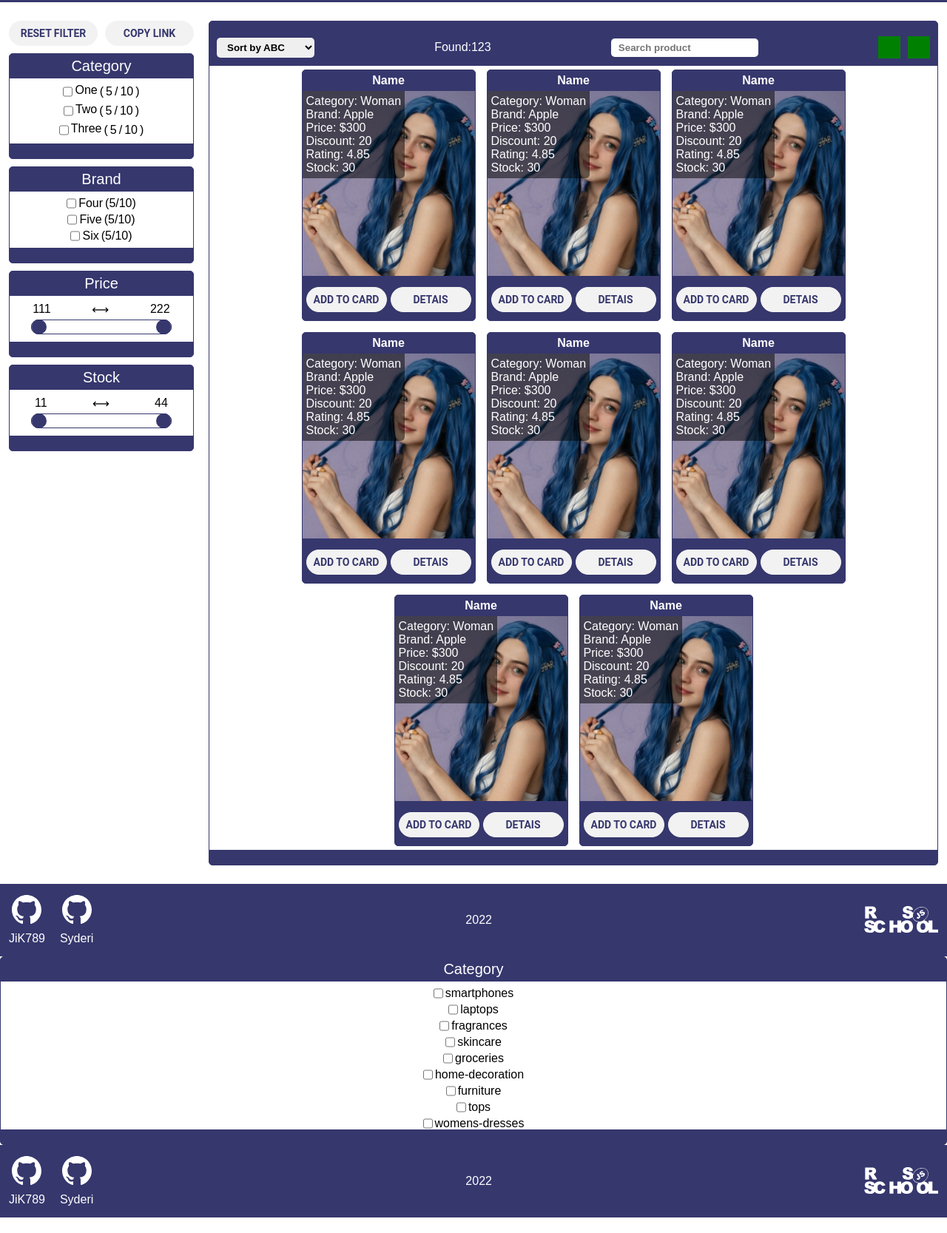
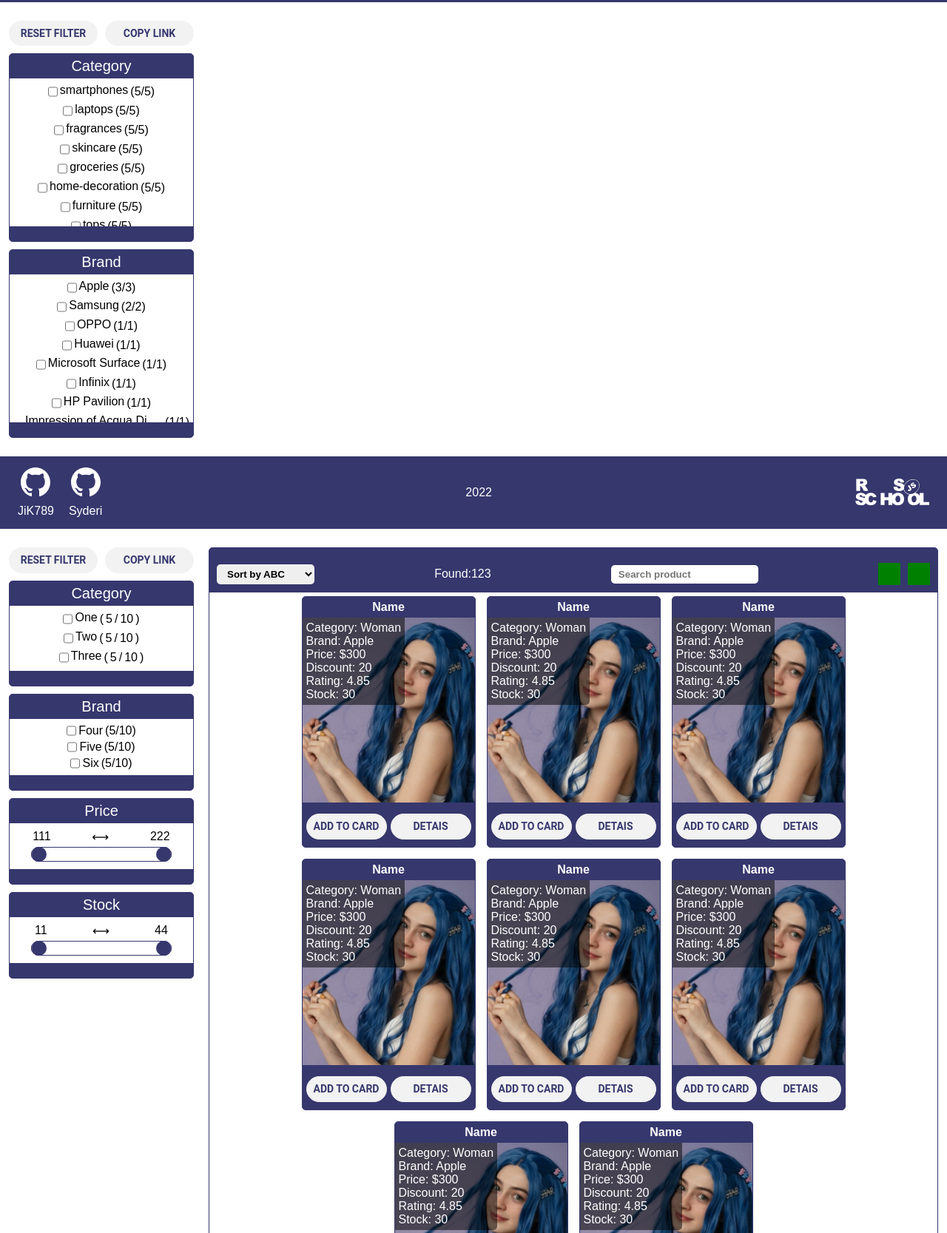
Before and after one commit to jewelhux/OnlineStore, a website built with webpack: page online-store/index.html in a window 1280 px wide. Shown: the part 87-1754 px from the top of the page at 74% size. Before the commit the page ends 1733 px from the top, so only its background shows below. Built offline with nearby package versions, Linux system fonts and the light colour scheme.

Commit message:
refactor: main, footer, header and feat: const, biewBlocks, utils

```diff
--- a/online-store/index.html
+++ b/online-store/index.html
@@ -8,7 +8,8 @@
 </head>
 <body>
 
-  <main class="page-main-one _main-container">
+  <main>
+    <div class="page-main-one _main-container">
       <section class="main-one _container">
         <div class="main-one__left filter">
           <div class="filter__stock stock">
@@ -247,26 +248,8 @@
           </div>
         </div>
       </section>
+    </div>
   </main>
-  <footer class="page-footer _main-container">
-    <section class="footer _container">
-      <div class="footer__item github">
-        <div class="footer__link-container">
-          <div class="footer__link-container-item">
-            <a href="https://github.com/Jik789" class="footer__link footer__github"></a>
-            <p class="footer__author">JiK789</p>
-          </div>
-          <div class="footer__link-container-item">
-            <a href="https://github.com/syderi" class="footer__link footer__github"></a>
-            <p class="footer__author">Syderi</p>
-          </div>
-        </div>
-      </div>
-      <p class="footer__item date-relese">2022</p>
-      <div class="footer__item rsschool">
-        <a href="https://rs.school/index.html" class="footer__link footer__rsschool"></a>
-      </div>
-    </section>
-  </footer>
+
 </body>
 </html>
--- a/online-store/src/components/model/_ModelCreateFilterData.ts
+++ b/online-store/src/components/model/_ModelCreateFilterData.ts
@@ -39,8 +39,6 @@ class CreateFilterData {
 
 
     this.FILTER.category.push("smartphones")
-
-console.log("this._FILTER",this._FILTER)
   }
 // ссылка на класс Базы данных
   public get baseData() {
@@ -114,10 +112,8 @@ console.log("this._FILTER",this._FILTER)
       })
     })
 
-    console.log("result",result)
     filter.category.forEach((item) => {
 
-      console.log("result[item]",result[item])
 
     //  result[item][0] +=1
     })
--- /dev/null
+++ b/online-store/src/components/utils/const.ts
@@ -0,0 +1,8 @@
+import CustomElement from '../utils/_createCustomElement';
+const customElement = new CustomElement();
+
+const HEADER = customElement.createElement('header', {className: "page-header _main-container"});
+const MAIN = customElement.createElement('main');
+const FOOTER = customElement.createElement('footer', {className: "page-footer _main-container"});
+
+export { HEADER, MAIN, FOOTER }
--- /dev/null
+++ b/online-store/src/components/utils/utils.ts
@@ -0,0 +1,21 @@
+import { stringArrayObject } from '../typingTS/_type';
+
+// Функция получения HTML элемента из строки
+const createElement = (template: string): HTMLElement => {
+  const newElement = document.createElement('div');
+  newElement.innerHTML = template;
+
+  return newElement.firstElementChild as HTMLElement
+};
+
+const itemFilterCheckbox = (name: string, data: number[]): HTMLElement  => {
+  const temp = `<div>
+    <input type="checkbox" id=${name}>
+    <label for=${name}>${name}</label>
+    <div>(${data[0]}/${data[1]})</div>
+  </div>`
+
+  return createElement(temp)
+}
+
+export { itemFilterCheckbox }
--- /dev/null
+++ b/online-store/src/components/view/_ViewBlocks.ts
@@ -0,0 +1,7 @@
+import { HEADER, MAIN, FOOTER } from '../utils/const';
+
+export default function renderHTMLBlocks(one: HTMLElement, two: HTMLElement, three: HTMLElement):void {
+  document.body.prepend(one, two, three);
+}
+
+renderHTMLBlocks(HEADER, MAIN, FOOTER); // Отрисуем блоки
--- a/online-store/src/components/view/_ViewFooter.ts
+++ b/online-store/src/components/view/_ViewFooter.ts
@@ -1,6 +1,7 @@
 import ControllerMain from "../controller/_ControllerMain";
 import { stringArrayObject } from '../typingTS/_type'
 import Router from "../router";
+import { FOOTER } from '../utils/const';
 
 class ViewFooter {
   _controller: ControllerMain;
@@ -27,10 +28,7 @@ class ViewFooter {
   }
 
   createFooter() {
-
-    const footer: HTMLElement = document.createElement("footer")
-
-    footer.innerHTML = `<footer class="page-footer _main-container">
+    FOOTER.innerHTML = `<footer class="page-footer _main-container">
   <section class="footer _container">
     <div class="footer__item github">
       <div class="footer__link-container">
@@ -51,9 +49,7 @@ class ViewFooter {
   </section>
 </footer>`
 
-    footer.onclick = () => { this._router.pushState('/product') }
-
-    this.root.append(footer)
+    FOOTER.onclick = () => { this._router.pushState('/product') }
   }
 
   createMain() {
--- a/online-store/src/components/view/_ViewHeader.ts
+++ b/online-store/src/components/view/_ViewHeader.ts
@@ -1,5 +1,6 @@
 import CustomElement from '../utils/_createCustomElement';
-import basket from '../../assets/img/png/basket.png'
+import basket from '../../assets/img/png/basket.png';
+import { HEADER } from '../utils/const';
 
 class ViewHeader {
   headerTotalPrice: HTMLElement
@@ -19,8 +20,6 @@ class ViewHeader {
 
 
   createHeader() {
-  const HEADER = this.customElement.createElement('header', { className: 'page-header _main-container'});
-
   //Header контейнер
   const headerContainer = this.customElement.createElement('section', { className: 'header _container'});
   this.customElement.addChildren(HEADER,[headerContainer])
--- a/online-store/src/components/view/_ViewMain.ts
+++ b/online-store/src/components/view/_ViewMain.ts
@@ -2,9 +2,14 @@ import CustomElement from '../utils/_createCustomElement';
 import ControllerMain from '../controller/_ControllerMain';
 import { stringArrayObject } from '../typingTS/_type';
 import { IitemDATA} from '../typingTS/_interfaces'
+import { itemFilterCheckbox } from '../utils/utils';
+import { MAIN } from '../utils/const';
 
 class ViewMain {
-  mainCheckList: HTMLElement
+  buttonReset: HTMLElement
+  buttonCopy: HTMLElement
+  filterCategoryMain: HTMLElement
+  filterBrandMain: HTMLElement
   customElement: CustomElement
   _controller: ControllerMain;
   startCategoryData: stringArrayObject
@@ -17,37 +22,62 @@ class ViewMain {
     this.startBrandData = this._controller.startBrandData;
     this.startServerData = this._controller.startServerData;
     this.customElement = new CustomElement();
-    this.mainCheckList = this.customElement.createElement('div', { className: 'filter__item-container category__container filter__item-container-scroll'});
+
+    this.buttonReset = this.customElement.createElement('button', { className: 'stock__reset _btn', textContent: 'Reset Filter'}); // button Reset
+    this.buttonCopy = this.customElement.createElement('button', { className: 'stock__copy _btn', textContent: 'Copy Link'}); // button Copy
+    this.filterCategoryMain = this.customElement.createElement('div', { className: 'filter__item-container category__container filter__item-container-scroll'}); // Category
+    this.filterBrandMain = this.customElement.createElement('div', { className: 'filter__item-container brand__container filter__item-container-scroll'}); // Brand
 
     this.create();
   }
 
 
-  create(data: stringArrayObject = this.startCategoryData) {
-    console.log("this.startCategoryData",this.startCategoryData)
-    console.log("this.startBrandData",this.startBrandData)
-    console.log("this.startServerData",this.startServerData)
+  create(dataFilterCategory: stringArrayObject = this.startCategoryData, dataFilterBrand: stringArrayObject = this.startBrandData) {
+    // Создание основной секции
+    const pageMain = this.customElement.createElement('div', { className: 'page-main-one _main-container'});
+    const mainOne = this.customElement.createElement('div', { className: 'main-one _container'});
+    this.customElement.addChildren(pageMain,[mainOne]);
+
+    // Создание ЛЕВОЙ СЕКЦИИ!!!
+    const mainLeft = this.customElement.createElement('div', { className: 'main-one__left filter'});
+    this.customElement.addChildren(mainOne,[mainLeft]);
+
+    // Создание кнопок
+    const containerButtons = this.customElement.createElement('div', { className: 'filter__stock stock'});
+    this.customElement.addChildren(mainLeft,[containerButtons]);
+    this.customElement.addChildren(containerButtons,[this.buttonReset, this.buttonCopy]);
+
+    // Создание Category
     const filterCategory = this.customElement.createElement('div', { className: 'filter__item filter__category category filter__item-scroll'});
+    const filterCategoryItemName = this.customElement.createElement('h3', { className: 'filter__item-name category__name', textContent: 'Category'});
+    this.customElement.addChildren(filterCategory,[filterCategoryItemName, this.filterCategoryMain]);
+    for (const key in dataFilterCategory) {
+      const itemCategory = itemFilterCheckbox(key, dataFilterCategory[key]); // Функция получение разметки определенного чекбокса
+      this.customElement.addChildren(this.filterCategoryMain,[itemCategory]);
+    }
+    this.customElement.addChildren(mainLeft,[filterCategory]);
 
-    const filterItemName = this.customElement.createElement('h3', { className: 'filter__item-name category__name', textContent: 'Category'});
-    this.customElement.addChildren(filterCategory,[filterItemName, this.mainCheckList]);
+    // Создание Brand
+    const filterBrand = this.customElement.createElement('div', { className: 'filter__item filter__brand brand filter__item-scroll'});
+    const filterBrandItemName = this.customElement.createElement('h3', { className: 'filter__item-name brand__name', textContent: 'Brand'});
+    this.customElement.addChildren(filterBrand,[filterBrandItemName, this.filterBrandMain]);
+    for (const key in dataFilterBrand) {
+      const itemBrand = itemFilterCheckbox(key, dataFilterBrand[key]); // Функция получение разметки определенного чекбокса
+      this.customElement.addChildren(this.filterBrandMain,[itemBrand]);
+    }
+    this.customElement.addChildren(mainLeft,[filterBrand]);
 
-    for (const key in data) {
-      const item = this.customElement.createElement('div');
-      console.log()
-      const input = this.customElement.createElement('input', { type: 'checkbox', id: key});
-      const label = this.customElement.createElement('label', { textContent: key});
-      label.setAttribute('for', key)
-      this.customElement.addChildren(item,[input, label]);
-      this.customElement.addChildren(this.mainCheckList,[item]);
-    }
-
-    document.body.append(filterCategory)
+    // const main = document.querySelector('main') as HTMLElement ;
+    // Закинуть в мейн filterCategory, filterBrand
+    // main.append(filterCategory)
+    // MAIN.append(filterCategory, filterBrand);
+    this.customElement.addChildren(MAIN,[pageMain]);
   }
 
 
   headerListeners() {
-    this.mainCheckList.addEventListener('click', this.onheaderBasketClick);
+    this.filterCategoryMain.addEventListener('click', this.onheaderBasketClick);
+    this.filterBrandMain.addEventListener('click', this.onheaderBasketClick);
   }
 
   private onheaderBasketClick = () => {
--- a/online-store/src/index.ts
+++ b/online-store/src/index.ts
@@ -1,5 +1,6 @@
 import './_global.scss';
 import '../index.html';
+import './components/view/_ViewBlocks' // Отрисовка основных блоков, выше всех должно быть
 import './components/_add_favicon';
 // import './components/_CreateBaseData';
 // import './components/_ModelCreateFilterData'
@@ -11,6 +12,5 @@ import ViewMain from './components/view/_ViewMain'; // ВРЕМЕННО ДЛЯ
 const header = new ViewHeader();
 const main = new ViewMain();
 
-
 const App = new ViewFooter()
 App.init()
```
Also changed, not shown: online-store/src/assets/page/index-basket.html (+3 -2 lines), online-store/src/assets/page/index-card.html (+3 -1 lines). Lines whose indentation alone changed are shown as unchanged.
